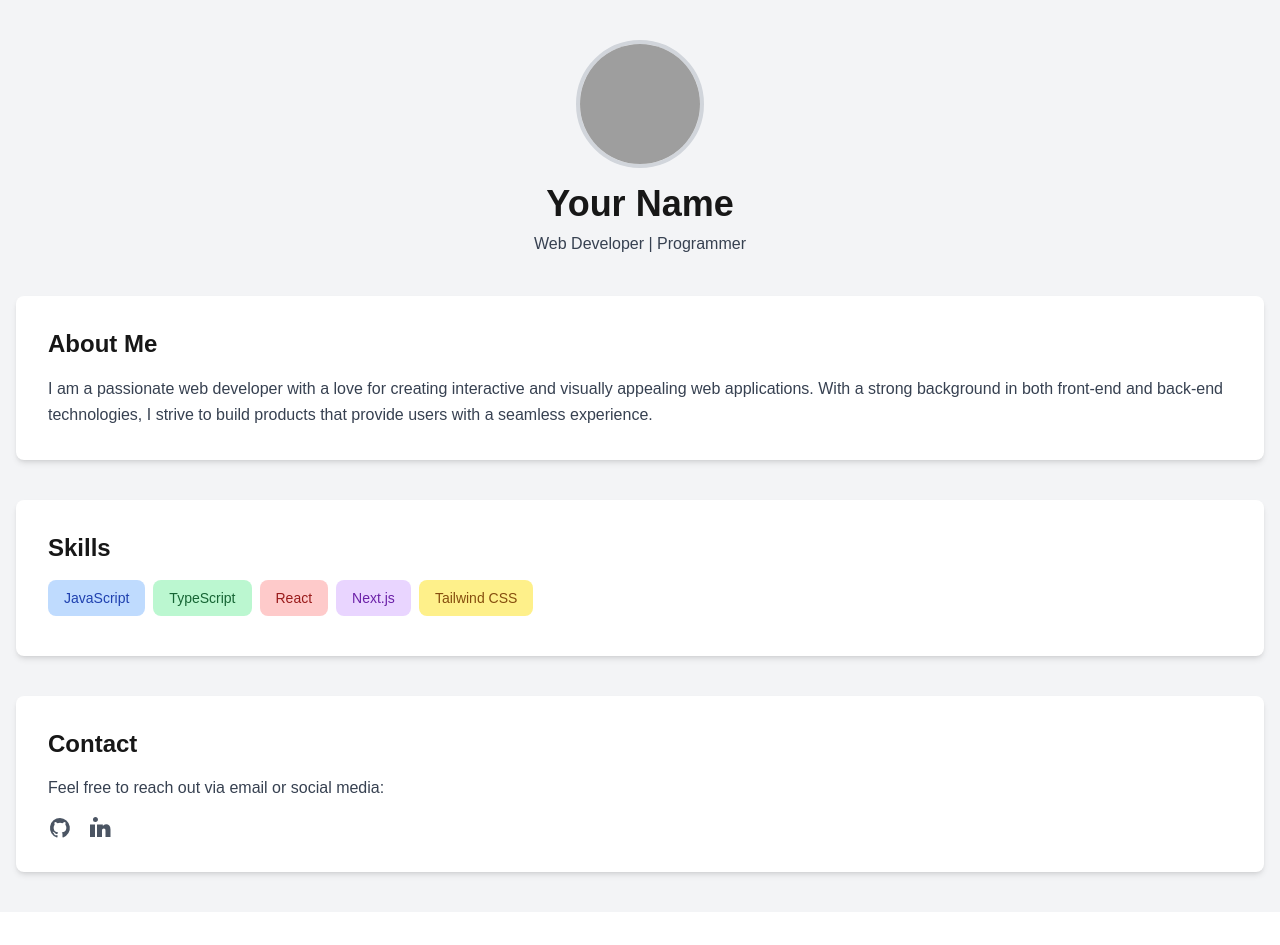
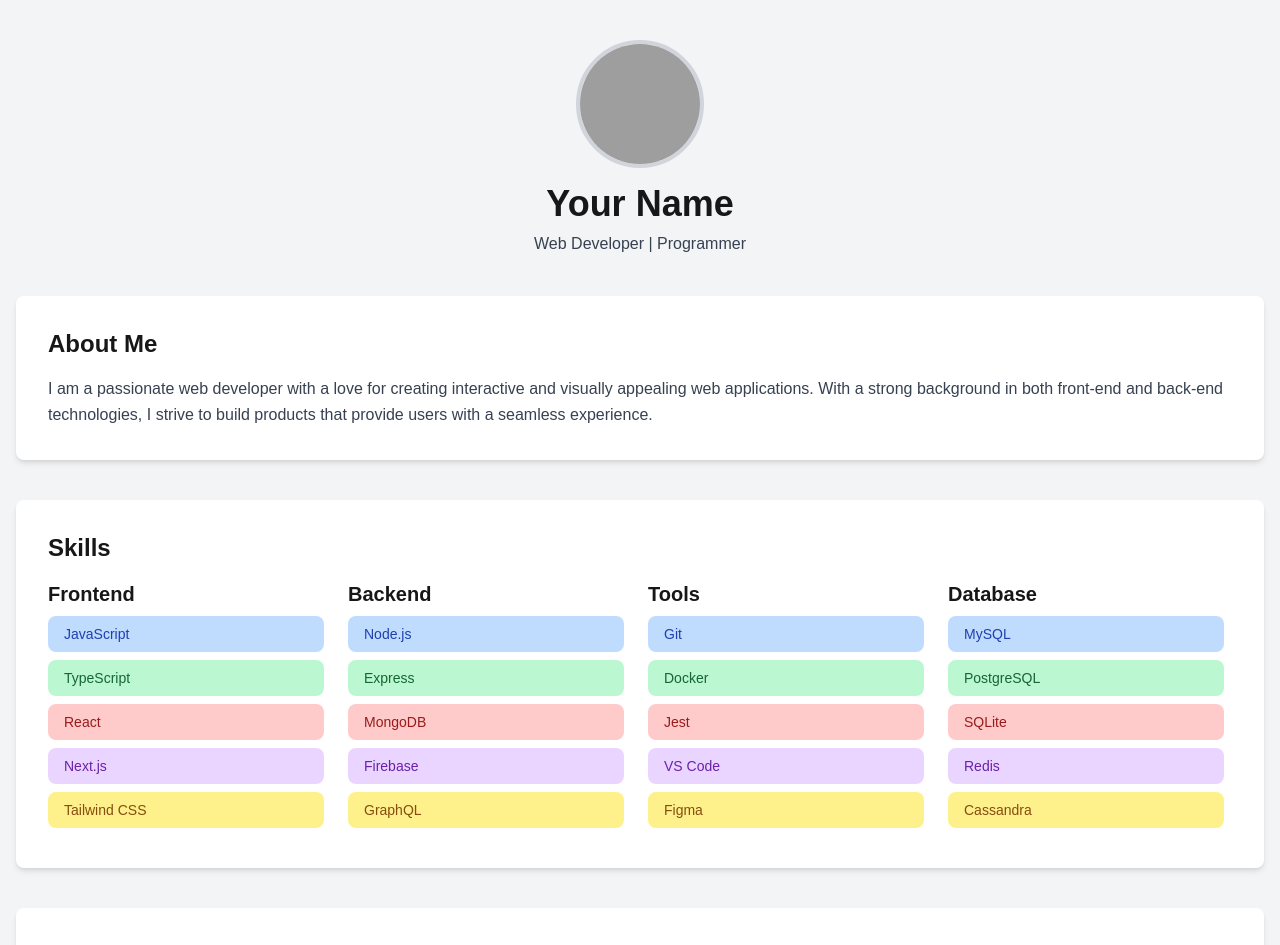
Before and after one commit to ys39/ys39.github.io, a Next.js app: page / in a window 1280 px wide. Shown: the top 945 px of the page. Before the commit the page ends 912 px from the top, so only its background shows below. Built offline with nearby package versions, Linux system fonts and the light colour scheme; grey boxes are pictures that could not be loaded.

Commit message:
mod page

```diff
--- a/src/app/layout.tsx
+++ b/src/app/layout.tsx
@@ -14,8 +14,8 @@ const geistMono = localFont({
 });
 
 export const metadata: Metadata = {
-  title: "Create Next App",
-  description: "Generated by create next app",
+  title: "Portfolio",
+  description: "My personal portfolio",
 };
 
 export default function RootLayout({
--- a/src/app/page.tsx
+++ b/src/app/page.tsx
@@ -36,16 +36,63 @@ export default function Home() {
           </p>
         </section>
 
-        {/* Skills Section */}
+        {/* Skills and achievement section */}
         <section className="bg-white shadow-md rounded-lg p-8 mb-10">
           <h2 className="text-2xl font-semibold mb-4">Skills</h2>
-          <div className="flex flex-wrap">
-            <span className="bg-blue-200 text-blue-800 text-sm font-medium mr-2 px-4 py-2 rounded-lg mb-2">JavaScript</span>
-            <span className="bg-green-200 text-green-800 text-sm font-medium mr-2 px-4 py-2 rounded-lg mb-2">TypeScript</span>
-            <span className="bg-red-200 text-red-800 text-sm font-medium mr-2 px-4 py-2 rounded-lg mb-2">React</span>
-            <span className="bg-purple-200 text-purple-800 text-sm font-medium mr-2 px-4 py-2 rounded-lg mb-2">Next.js</span>
-            <span className="bg-yellow-200 text-yellow-800 text-sm font-medium mr-2 px-4 py-2 rounded-lg mb-2">Tailwind CSS</span>
+          <div className="grid grid-cols-1 sm:grid-cols-2 lg:grid-cols-4 gap-4">
+            {/* Frontend Skills */}
+            <div>
+              <h3 className="text-xl font-semibold mb-2">Frontend</h3>
+              <ul className="list-none">
+                <li className="bg-blue-200 text-blue-800 text-sm font-medium mr-2 px-4 py-2 rounded-lg mb-2">JavaScript</li>
+                <li className="bg-green-200 text-green-800 text-sm font-medium mr-2 px-4 py-2 rounded-lg mb-2">TypeScript</li>
+                <li className="bg-red-200 text-red-800 text-sm font-medium mr-2 px-4 py-2 rounded-lg mb-2">React</li>
+                <li className="bg-purple-200 text-purple-800 text-sm font-medium mr-2 px-4 py-2 rounded-lg mb-2">Next.js</li>
+                <li className="bg-yellow-200 text-yellow-800 text-sm font-medium mr-2 px-4 py-2 rounded-lg mb-2">Tailwind CSS</li>
+              </ul>
+            </div>
+            {/* Backend Skills */}
+            <div>
+              <h3 className="text-xl font-semibold mb-2">Backend</h3>
+              <ul className="list-none">
+                <li className="bg-blue-200 text-blue-800 text-sm font-medium mr-2 px-4 py-2 rounded-lg mb-2">Node.js</li>
+                <li className="bg-green-200 text-green-800 text-sm font-medium mr-2 px-4 py-2 rounded-lg mb-2">Express</li>
+                <li className="bg-red-200 text-red-800 text-sm font-medium mr-2 px-4 py-2 rounded-lg mb-2">MongoDB</li>
+                <li className="bg-purple-200 text-purple-800 text-sm font-medium mr-2 px-4 py-2 rounded-lg mb-2">Firebase</li>
+                <li className="bg-yellow-200 text-yellow-800 text-sm font-medium mr-2 px-4 py-2 rounded-lg mb-2">GraphQL</li>
+              </ul>
+            </div>
+            {/* Tools */}
+            <div>
+              <h3 className="text-xl font-semibold mb-2">Tools</h3>
+              <ul className="list-none">
+                <li className="bg-blue-200 text-blue-800 text-sm font-medium mr-2 px-4 py-2 rounded-lg mb-2">Git</li>
+                <li className="bg-green-200 text-green-800 text-sm font-medium mr-2 px-4 py-2 rounded-lg mb-2">Docker</li>
+                <li className="bg-red-200 text-red-800 text-sm font-medium mr-2 px-4 py-2 rounded-lg mb-2">Jest</li>
+                <li className="bg-purple-200 text-purple-800 text-sm font-medium mr-2 px-4 py-2 rounded-lg mb-2">VS Code</li>
+                <li className="bg-yellow-200 text-yellow-800 text-sm font-medium mr-2 px-4 py-2 rounded-lg mb-2">Figma</li>
+              </ul>
+            </div>
+            {/* Database */}
+            <div>
+              <h3 className="text-xl font-semibold mb-2">Database</h3>
+              <ul className="list-none">
+                <li className="bg-blue-200 text-blue-800 text-sm font-medium mr-2 px-4 py-2 rounded-lg mb-2">MySQL</li>
+                <li className="bg-green-200 text-green-800 text-sm font-medium mr-2 px-4 py-2 rounded-lg mb-2">PostgreSQL</li>
+                <li className="bg-red-200 text-red-800 text-sm font-medium mr-2 px-4 py-2 rounded-lg mb-2">SQLite</li>
+                <li className="bg-purple-200 text-purple-800 text-sm font-medium mr-2 px-4 py-2 rounded-lg mb-2">Redis</li>
+                <li className="bg-yellow-200 text-yellow-800 text-sm font-medium mr-2 px-4 py-2 rounded-lg mb-2">Cassandra</li>
+              </ul>
+            </div>
           </div>
+        </section>
+
+        {/* Interests */}
+        <section className="bg-white shadow-md rounded-lg p-8 mb-10">
+          <h2 className="text-2xl font-semibold mb-4">Interests</h2>
+          <p className="text-gray-700 leading-relaxed">
+            When I am not coding, I enjoy spending time with my family, playing guitar, and hiking in the mountains.
+          </p>
         </section>
 
         {/* Contact Section */}
```
